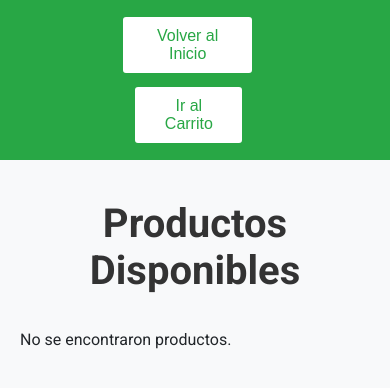
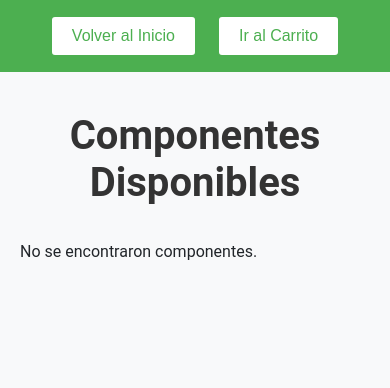
Before and after one commit to IsmaelJrDev/POS_Electronic, a PHP site: page /producto.php in a window 390 px wide. Shown: the top 388 px of the page. Run offline with PHP 8.4, Linux system fonts and the light colour scheme; the visitor is signed in with stand-in values (Sample User, id 1); data that the repository does not hold is empty.

Commit message:
Modificacion de index y producto

```diff
--- a/producto.php
+++ b/producto.php
@@ -4,59 +4,13 @@ if (!isset($_SESSION['id_usuario'])) {
     header("Location: secion.php");
     exit;
 }
-?>
-<?php
 
-// Conexión a la base de datos
 $conexion = new mysqli("localhost", "root", "root", "SistemaPOS");
 
 if ($conexion->connect_error) {
     die("Conexión fallida: " . $conexion->connect_error);
 }
 
-// Función para agregar al carrito
-if ($_SERVER['REQUEST_METHOD'] === 'POST' && isset($_POST['productoId']) && isset($_POST['cantidad'])) {
-    $productoId = intval($_POST['productoId']);
-    $cantidad = intval($_POST['cantidad']);
-
-    if ($cantidad <= 0) {
-        echo "La cantidad debe ser un número mayor a 0.";
-        exit;
-    }
-
-    // Verificar si hay suficiente stock
-    $stmt = $conexion->prepare("SELECT Stock FROM productos WHERE ProductoID = ?");
-    $stmt->bind_param("i", $productoId);
-    $stmt->execute();
-    $result = $stmt->get_result();
-    $row = $result->fetch_assoc();
-    $stockDisponible = $row['Stock'];
-    $stmt->close();
-
-    // Verificar si la cantidad solicitada excede el stock disponible
-    if ($cantidad > $stockDisponible) {
-        echo "No hay suficiente stock disponible. Stock actual: $stockDisponible.";
-        exit;
-    }
-
-    // Agregar al carrito
-    $stmt = $conexion->prepare("INSERT INTO Carrito (ProductoID, Cantidad) VALUES (?, ?)");
-    $stmt->bind_param("ii", $productoId, $cantidad);
-    $stmt->execute();
-    $stmt->close();
-
-    // Reducir el stock en la base de datos
-    $nuevoStock = $stockDisponible - $cantidad;
-    $stmt = $conexion->prepare("UPDATE productos SET Stock = ? WHERE ProductoID = ?");
-    $stmt->bind_param("ii", $nuevoStock, $productoId);
-    $stmt->execute();
-    $stmt->close();
-
-    echo "Producto agregado al carrito. Stock actualizado.";
-    exit;
-}
-
-// Obtener productos
 $sql = "SELECT ProductoID, Nombre, Precio, Stock, foto FROM productos";
 $result = $conexion->query($sql);
 
@@ -70,10 +24,8 @@ if (!$result) {
 <head>
     <meta charset="UTF-8">
     <meta name="viewport" content="width=device-width, initial-scale=1.0">
-    <title>Sistema POS</title>
-    <link href="https://fonts.googleapis.com/css2?family=Roboto:wght@400;500;700&display=swap" rel="stylesheet">
+    <title>Componentes de Computadoras</title>
     <style>
-        /* Estilos generales */
         body {
             font-family: 'Roboto', sans-serif;
             background-color: #f8f9fa;
@@ -95,9 +47,8 @@ if (!$result) {
             padding: 20px;
         }
 
-        /* Barra superior */
         .barra-superior {
-            background-color: #28a745;
+            background-color: #4CAF50;
             padding: 15px 0;
             display: flex;
             justify-content: center;
@@ -111,8 +62,8 @@ if (!$result) {
 
         .boton {
             background-color: #fff;
-            color: #28a745;
-            border: 2px solid #28a745;
+            color: #4CAF50;
+            border: 2px solid #4CAF50;
             padding: 10px 20px;
             font-size: 1rem;
             font-weight: 500;
@@ -122,11 +73,10 @@ if (!$result) {
         }
 
         .boton:hover {
-            background-color:rgb(24, 80, 37);
+            background-color: #388E3C;
             color: #fff;
         }
 
-        /* Productos */
         .productos-container {
             display: grid;
             grid-template-columns: repeat(auto-fill, minmax(300px, 1fr));
@@ -168,7 +118,7 @@ if (!$result) {
         }
 
         .agregar-carrito {
-            background-color: #28a745;
+            background-color: #4CAF50;
             color: #fff;
             border: none;
             padding: 10px 20px;
@@ -179,29 +129,11 @@ if (!$result) {
         }
 
         .agregar-carrito:hover {
-            background-color:rgb(23, 89, 37);
-        }
-
-        /* Estilo responsive */
-        @media (max-width: 768px) {
-            .productos-container {
-                grid-template-columns: 1fr;
-            }
-
-            .barra-superior {
-                flex-direction: column;
-                gap: 10px;
-            }
-
-            .boton {
-                width: 90%;
-                text-align: center;
-            }
+            background-color: #388E3C;
         }
     </style>
 </head>
 <body>
-    <!-- Barra superior -->
     <div class="barra-superior">
         <a href="inicio.php">
             <button class="boton">Volver al Inicio</button>
@@ -212,7 +144,7 @@ if (!$result) {
     </div>
 
     <div class="contenedor">
-        <h1>Productos Disponibles</h1>
+        <h1>Componentes Disponibles</h1>
         <div class="productos-container">
             <?php
             if ($result->num_rows > 0) {
@@ -226,31 +158,11 @@ if (!$result) {
                     echo "</div>";
                 }
             } else {
-                echo "<p>No se encontraron productos.</p>";
+                echo "<p>No se encontraron componentes.</p>";
             }
             ?>
         </div>
     </div>
-
-    <script>
-        document.querySelectorAll('.agregar-carrito').forEach(button => {
-            button.addEventListener('click', function() {
-                var productoId = this.getAttribute('data-id');
-                var cantidad = prompt("Ingresa la cantidad que deseas comprar:");
-                if (!cantidad || isNaN(cantidad) || cantidad <= 0) {
-                    alert("Por favor, ingresa una cantidad válida (mayor a 0).");
-                    return;
-                }
-                var xhttp = new XMLHttpRequest();
-                xhttp.open("POST", "", true);
-                xhttp.setRequestHeader("Content-type", "application/x-www-form-urlencoded");
-                xhttp.send("productoId=" + productoId + "&cantidad=" + cantidad);
-                xhttp.onload = function() {
-                    alert(xhttp.responseText);
-                };
-            });
-        });
-    </script>
 </body>
 </html>
 
```
Also changed, not shown: index.php (+9 -11 lines), README.md (deleted), uploads/frijoles.jpg (deleted), uploads/tarjeta_Gygabyte.jpg (added).
